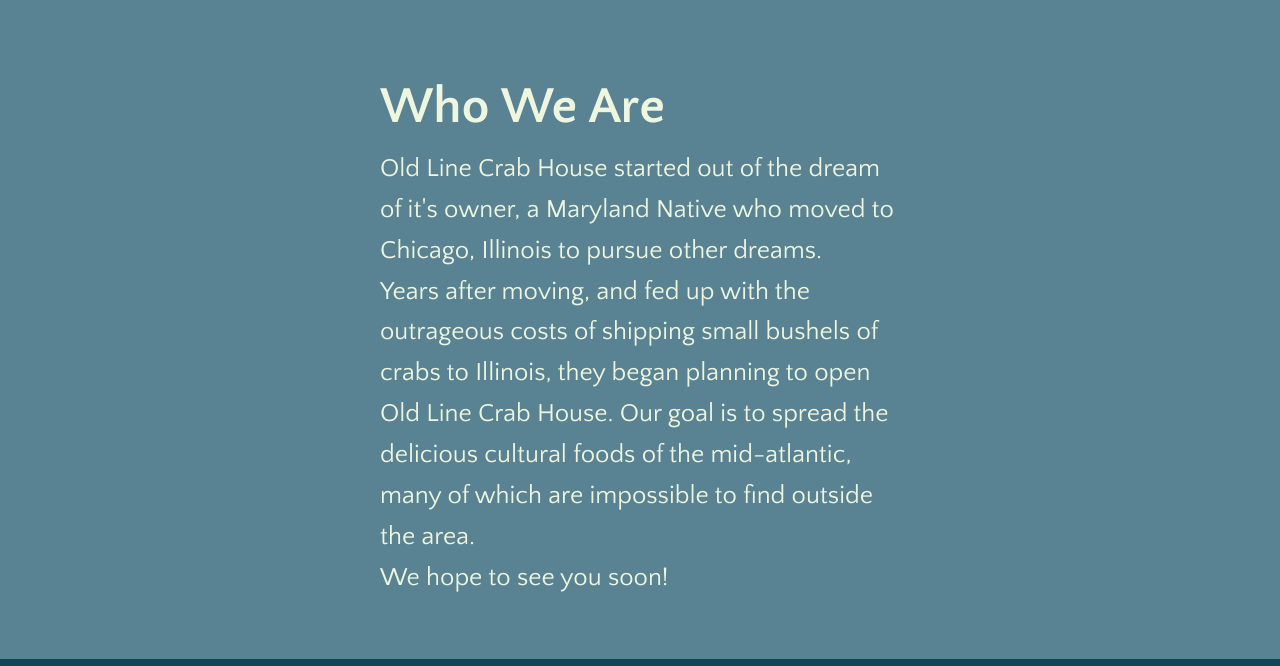
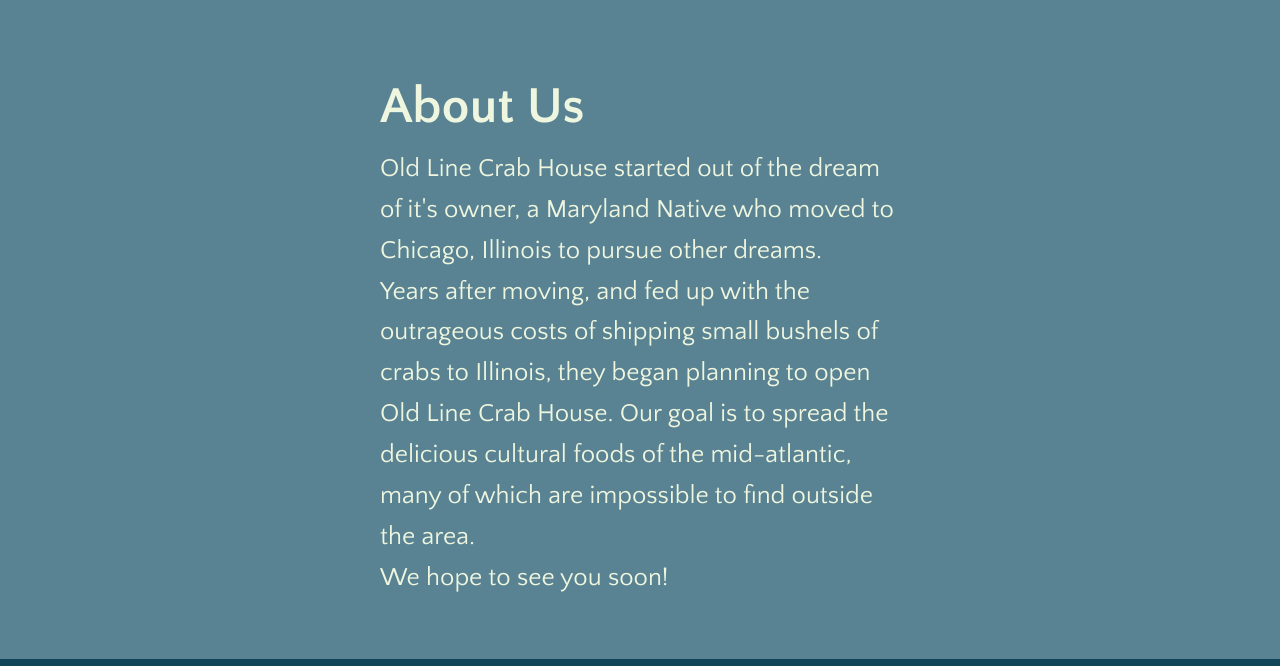
Before and after one commit to Erik-Debye/OldLineCrabHouse, a plain HTML site: page Old Line Crab House/location.html in a window 1280 px wide. Shown: the part 2137-2803 px from the top of the page. Drawn offline with Linux system fonts and the light colour scheme.

Commit message:
Update location.html

```diff
--- a/Old Line Crab House/location.html
+++ b/Old Line Crab House/location.html
@@ -104,7 +104,7 @@
         <img src="./img/bmore.jpg" alt="A photo of the Inner Harbor, Baltimore, Maryland" />
       </div>
       <div class="row-3-text">
-        <h1>Who We Are</h1>
+        <h1>About Us</h1>
         <h3>
           Old Line Crab House started out of the dream of it's owner, a Maryland Native who moved to Chicago, Illinois
           to pursue other dreams.
```
